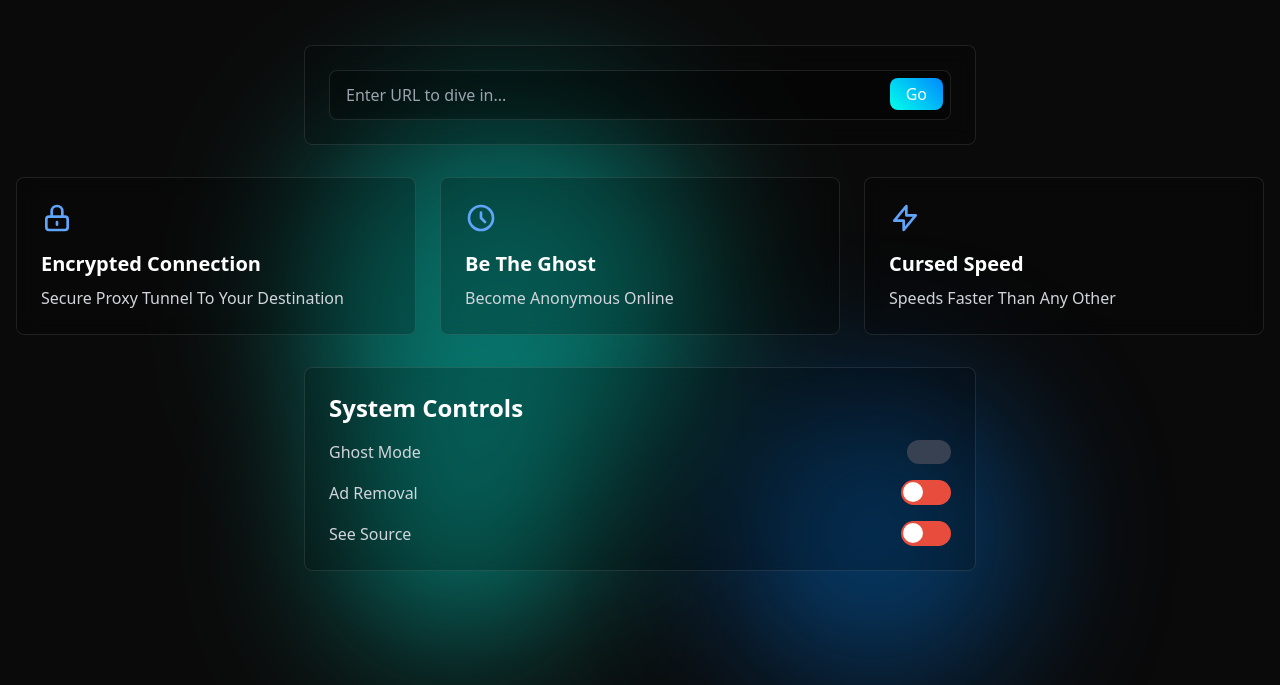
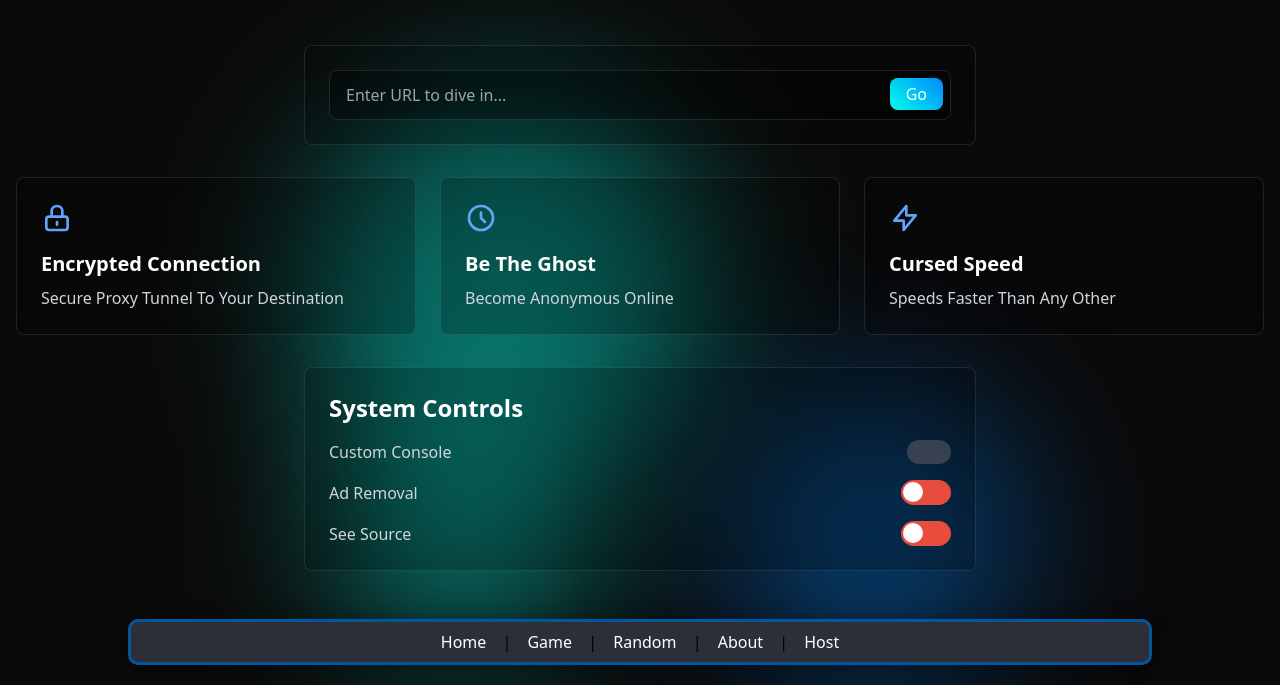
Before and after one commit to kaio-lord/Curse, a plain HTML site: page public/index.html in a window 1280 px wide. Shown: the part 115-800 px from the top of the page. Drawn offline with nearby package versions, Linux system fonts and the light colour scheme.

Commit message:
Update index.html

```diff
--- a/public/index.html
+++ b/public/index.html
@@ -169,6 +169,9 @@
         .toggle-off .circle {
             left: 2px;
         }
+        #bar{position:fixed;bottom:20px;left:10%;right:10%;background:#2d2f38;text-align:center;border:3px solid #01579b;box-shadow:0 4px 20px rgba(0,0,0,0.4);border-radius:10px;}
+        #bar nav a{color:white;padding:8px 12px;text-decoration:none;display:inline-block;}
+        #bar nav a:hover{background:#2d2f38;}
     </style>
 </head>
 <body>
@@ -255,7 +258,7 @@
             <h2 class="text-2xl font-semibold mb-4 text-white">System Controls</h2>
             <div class="space-y-4">
                 <div class="flex items-center justify-between">
-                    <span class="text-gray-300">Ghost Mode</span>
+                    <span class="text-gray-300">Custom Console</span>
                     <label class="relative inline-flex items-center cursor-pointer">
                         <input type="checkbox" class="sr-only peer" checked>
                         <div class="w-11 h-6 bg-gray-700 peer-focus:ring-4 peer-focus:ring-blue-800 rounded-full peer peer-checked:after:translate-x-full after:content-[''] after:absolute after:top-[2px] after:left-[2px] after:bg-white after:rounded-full after:h-5 after:w-5 after:transition-all peer-checked:bg-blue-600"></div>
@@ -276,6 +279,15 @@
             </div>
         </div>
     </div>
+     <div id="bar">
+        <nav>
+          <a href="/index.html">Home</a> |
+          <a href="/092438751">Game</a> |
+          <a href="#">Random</a> |
+          <a href="#">About</a> |
+          <a href="#">Host</a>
+        </nav>
+      </div> <!--sigma navbar -->
 
     <script>
         const html = document.documentElement;
```
